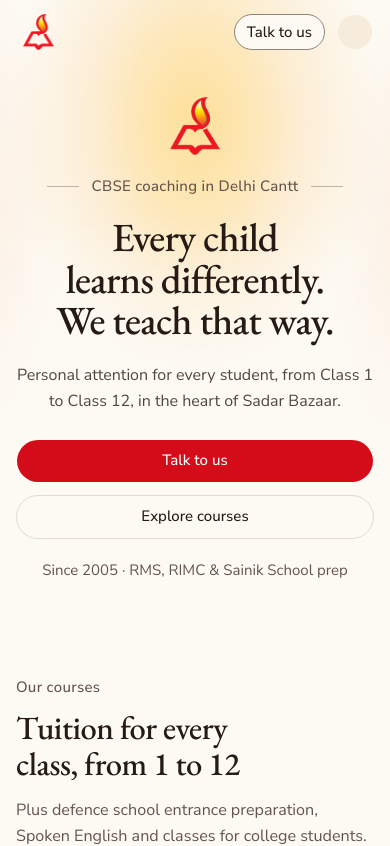
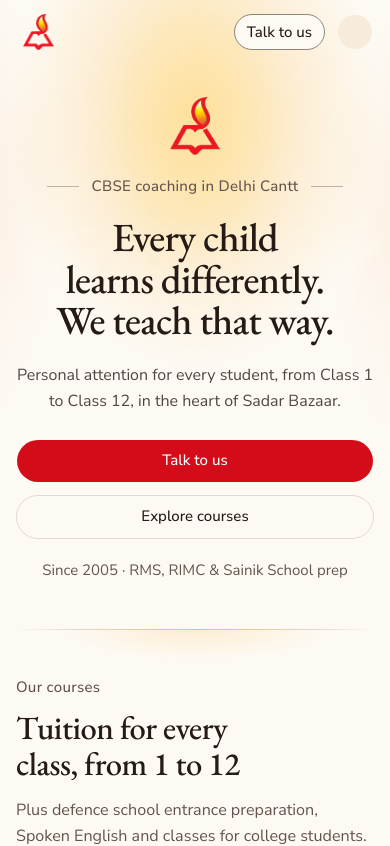
Before and after one commit to imkrrish/dakshstudycircle, a Next.js app: page / in a window 390 px wide. Shown: the top 846 px of the page. Built offline with nearby package versions, Linux system fonts and the light colour scheme; some icons are missing.

Commit message:
feat: add flame-lit seam between home hero and courses

```diff
--- a/src/app/globals.css
+++ b/src/app/globals.css
@@ -437,3 +437,54 @@
     scroll-snap-align: start;
   }
 }
+
+/* Seam between the hero and the section below it: a hairline that warms toward
+   the centre, with a faint glow beneath, like the flame's last light on the
+   page. Decoration only, in the section's top padding. Static by default; where
+   scroll-driven animation exists and motion is allowed, the line draws out from
+   the centre as it enters view. */
+.section-seam-line {
+  position: absolute;
+  inset: 0 0 auto;
+  height: 1px;
+  background: linear-gradient(
+    to right,
+    transparent,
+    var(--border) 16%,
+    color-mix(in oklch, var(--flame) 70%, var(--border)) 50%,
+    var(--border) 84%,
+    transparent
+  );
+}
+
+.section-seam-glow {
+  position: absolute;
+  inset: 1px 0 auto;
+  height: 2.5rem;
+  background: radial-gradient(
+    ellipse 50% 100% at 50% 0,
+    color-mix(in oklch, var(--flame) 15%, transparent),
+    transparent 75%
+  );
+}
+
+@keyframes seam-draw {
+  from {
+    transform: scaleX(0.2);
+    opacity: 0;
+  }
+  to {
+    transform: none;
+    opacity: 1;
+  }
+}
+
+@supports (animation-timeline: view()) {
+  @media (prefers-reduced-motion: no-preference) {
+    .section-seam-line {
+      animation: seam-draw linear both;
+      animation-timeline: view();
+      animation-range: entry 0% entry 70%;
+    }
+  }
+}
--- a/src/components/sections/course-grid-section.tsx
+++ b/src/components/sections/course-grid-section.tsx
@@ -91,10 +91,19 @@ function CourseGridSection({ section }: { section: SectionOf<"course-grid"> }) {
   return (
     <Section
       data-slot="course-grid-section"
-      className="pt-12 md:pt-16"
+      className="relative pt-12 md:pt-16"
       id={id}
       aria-labelledby={`${id}-heading`}
     >
+      {/* A faint flame-lit rule on the seam with the hero; sits in the section's
+          top padding, so it never overlaps text or moves anything. */}
+      <div
+        aria-hidden="true"
+        className="pointer-events-none absolute top-0 right-4 left-4 md:right-6 md:left-6"
+      >
+        <div className="section-seam-line" />
+        <div className="section-seam-glow" />
+      </div>
       <Container
         className="flex flex-col gap-10 md:gap-12"
         style={
```
